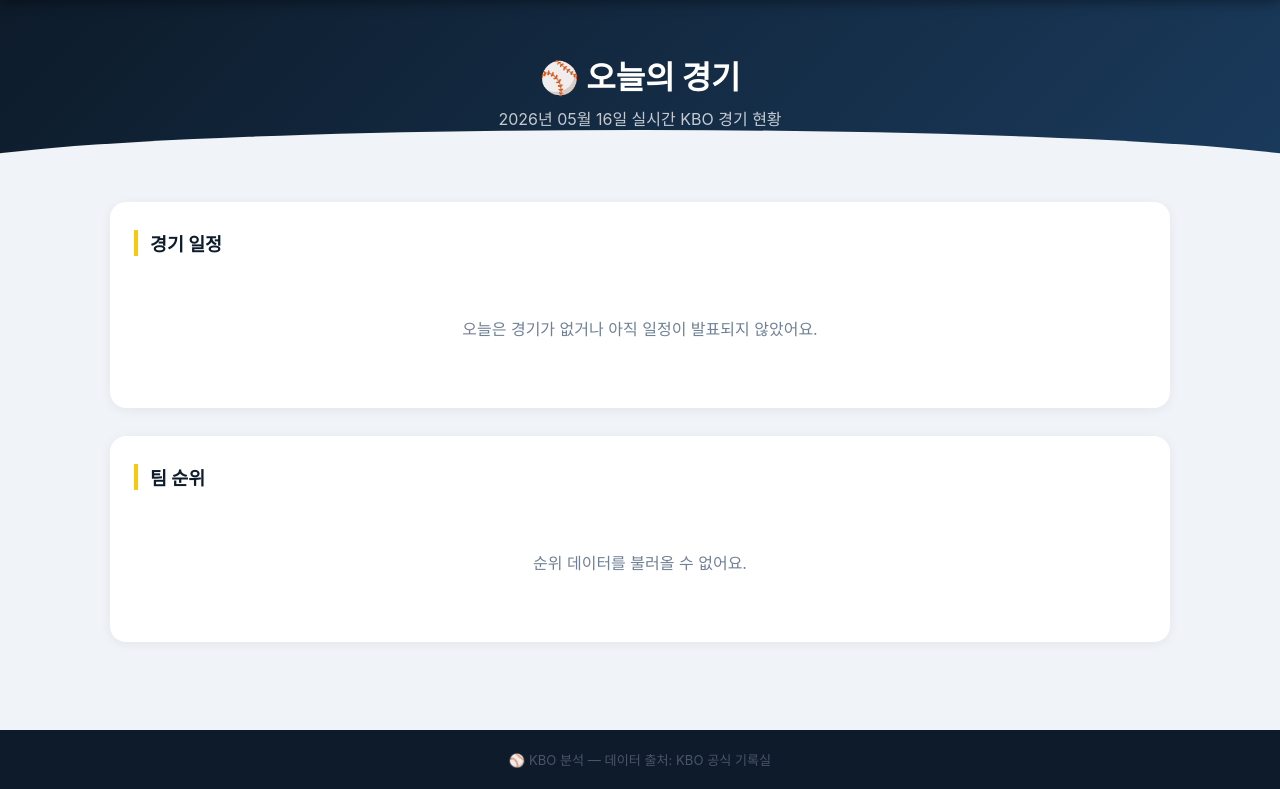
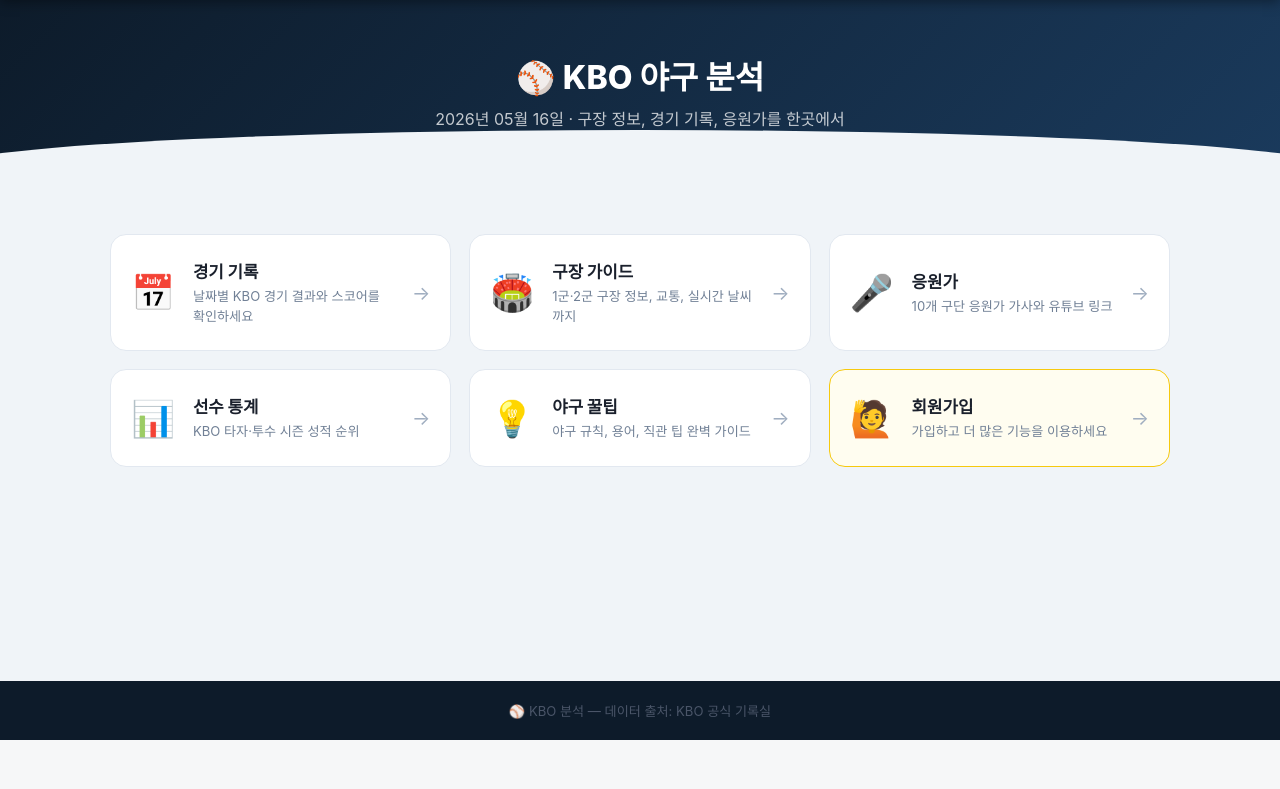
Before and after one commit to Crypto-BangBang/kbo-stats, a Flask app: page / in a window 1280 px wide. Shown: the part 60-849 px from the top of the page. After the commit the page ends 800 px from the top, so only its background shows below. Run offline with Flask 3, Linux system fonts and the light colour scheme; data that the repository does not hold is empty.

Commit message:
refactor: home page as feature hub, remove live scraping

```diff
--- a/app.py
+++ b/app.py
@@ -60,32 +60,11 @@ def load_user(uid):
 with app.app_context():
     db.create_all()
 
-# ── 간단 메모리 캐시 ────────────────────────────────────
-import time
-_cache = {}
-def _cached(key, fn, ttl=300):
-    now = time.time()
-    if key in _cache and now - _cache[key]["t"] < ttl:
-        return _cache[key]["v"]
-    try:
-        v = fn()
-    except Exception:
-        v = _cache[key]["v"] if key in _cache else []
-    _cache[key] = {"v": v, "t": now}
-    return v
-
 # ── 메인 라우트 ─────────────────────────────────────────
 @app.route("/")
 def index():
     today = datetime.now().strftime("%Y년 %m월 %d일")
-    return render_template("index.html", games=[], teams=[], today=today)
-
-@app.route("/api/home")
-def api_home():
-    import json
-    games = _cached("games", get_today_games, 180)
-    teams = _cached("teams", get_team_rankings, 300)
-    return jsonify({"games": games, "teams": teams})
+    return render_template("index.html", today=today)
 
 @app.route("/stats")
 def stats():
--- a/static/style.css
+++ b/static/style.css
@@ -1090,6 +1090,38 @@ main { flex: 1; }
   margin-top: 1px;
 }
 
+/* ── Hub Grid (홈) ───────────────────────────── */
+.hub-grid {
+  display: grid;
+  grid-template-columns: repeat(auto-fill, minmax(280px, 1fr));
+  gap: 18px;
+  margin: 32px 0;
+}
+.hub-card {
+  display: flex;
+  align-items: center;
+  gap: 18px;
+  background: #fff;
+  border-radius: 16px;
+  padding: 24px 20px;
+  border: 1.5px solid #e2e8f0;
+  transition: transform .18s, box-shadow .18s, border-color .18s;
+  cursor: pointer;
+}
+.hub-card:hover {
+  transform: translateY(-3px);
+  box-shadow: 0 8px 24px rgba(0,0,0,.1);
+  border-color: #0d1b2a;
+}
+.hub-card-cta { border-color: #f6c90e; background: #fffdf0; }
+.hub-card-cta:hover { border-color: #e6b800; }
+.hub-icon { font-size: 2.2rem; flex-shrink: 0; }
+.hub-body { flex: 1; }
+.hub-title { font-size: 1.05rem; font-weight: 800; color: #1a202c; margin-bottom: 4px; }
+.hub-desc  { font-size: .82rem; color: #718096; line-height: 1.5; }
+.hub-arrow { font-size: 1.2rem; color: #a0aec0; flex-shrink: 0; transition: transform .18s; }
+.hub-card:hover .hub-arrow { transform: translateX(4px); color: #0d1b2a; }
+
 /* ── Footer ──────────────────────────────────── */
 .footer {
   background: #0d1b2a;
--- a/templates/index.html
+++ b/templates/index.html
@@ -1,120 +1,82 @@
 {% extends "base.html" %}
-{% block title %}경기현황 — KBO 분석{% endblock %}
+{% block title %}KBO 야구 분석{% endblock %}
 
 {% block content %}
 <div class="page-hero">
-  <h1 class="hero-title">⚾ 오늘의 경기</h1>
-  <p class="hero-sub">{{ today }} 실시간 KBO 경기 현황</p>
+  <h1 class="hero-title">⚾ KBO 야구 분석</h1>
+  <p class="hero-sub">{{ today }} · 구장 정보, 경기 기록, 응원가를 한곳에서</p>
 </div>
 
 <div class="container">
 
-  <!-- 오늘 경기 -->
-  <section class="card-section">
-    <h2 class="section-title">경기 일정</h2>
-    <div id="gamesArea">
-      <div class="empty-box"><p>⏳ 경기 정보 불러오는 중...</p></div>
-    </div>
-  </section>
+  <div class="hub-grid">
 
-  <!-- 팀 순위 -->
-  <section class="card-section">
-    <h2 class="section-title">팀 순위</h2>
-    <div id="rankArea">
-      <div class="empty-box"><p>⏳ 순위 불러오는 중...</p></div>
-    </div>
-  </section>
+    <a href="/schedule" class="hub-card">
+      <div class="hub-icon">📅</div>
+      <div class="hub-body">
+        <h3 class="hub-title">경기 기록</h3>
+        <p class="hub-desc">날짜별 KBO 경기 결과와 스코어를 확인하세요</p>
+      </div>
+      <span class="hub-arrow">→</span>
+    </a>
 
-  <!-- 승률 차트 -->
-  <section class="card-section" id="chartSection" style="display:none;">
-    <h2 class="section-title">승률 차트</h2>
-    <div class="chart-wrap">
-      <canvas id="teamChart"></canvas>
-    </div>
-  </section>
+    <a href="/stadium" class="hub-card">
+      <div class="hub-icon">🏟️</div>
+      <div class="hub-body">
+        <h3 class="hub-title">구장 가이드</h3>
+        <p class="hub-desc">1군·2군 구장 정보, 교통, 실시간 날씨까지</p>
+      </div>
+      <span class="hub-arrow">→</span>
+    </a>
+
+    <a href="/cheer" class="hub-card">
+      <div class="hub-icon">🎤</div>
+      <div class="hub-body">
+        <h3 class="hub-title">응원가</h3>
+        <p class="hub-desc">10개 구단 응원가 가사와 유튜브 링크</p>
+      </div>
+      <span class="hub-arrow">→</span>
+    </a>
+
+    <a href="/stats" class="hub-card">
+      <div class="hub-icon">📊</div>
+      <div class="hub-body">
+        <h3 class="hub-title">선수 통계</h3>
+        <p class="hub-desc">KBO 타자·투수 시즌 성적 순위</p>
+      </div>
+      <span class="hub-arrow">→</span>
+    </a>
+
+    <a href="/tips" class="hub-card">
+      <div class="hub-icon">💡</div>
+      <div class="hub-body">
+        <h3 class="hub-title">야구 꿀팁</h3>
+        <p class="hub-desc">야구 규칙, 용어, 직관 팁 완벽 가이드</p>
+      </div>
+      <span class="hub-arrow">→</span>
+    </a>
+
+    {% if not current_user.is_authenticated %}
+    <a href="/register" class="hub-card hub-card-cta">
+      <div class="hub-icon">🙋</div>
+      <div class="hub-body">
+        <h3 class="hub-title">회원가입</h3>
+        <p class="hub-desc">가입하고 더 많은 기능을 이용하세요</p>
+      </div>
+      <span class="hub-arrow">→</span>
+    </a>
+    {% else %}
+    <a href="/schedule" class="hub-card hub-card-cta">
+      <div class="hub-icon">🔍</div>
+      <div class="hub-body">
+        <h3 class="hub-title">오늘 경기 확인</h3>
+        <p class="hub-desc">오늘 날짜 경기 기록 바로 보기</p>
+      </div>
+      <span class="hub-arrow">→</span>
+    </a>
+    {% endif %}
+
+  </div>
 
 </div>
-
-<script>
-fetch('/api/home')
-  .then(r => r.json())
-  .then(data => {
-    renderGames(data.games);
-    renderRanks(data.teams);
-    if (data.teams && data.teams.length) renderChart(data.teams);
-  })
-  .catch(() => {
-    document.getElementById('gamesArea').innerHTML = '<div class="empty-box"><p>데이터를 불러올 수 없어요. 잠시 후 새로고침 해주세요.</p></div>';
-    document.getElementById('rankArea').innerHTML  = '<div class="empty-box"><p>데이터를 불러올 수 없어요.</p></div>';
-  });
-
-function renderGames(games) {
-  if (!games || !games.length) {
-    document.getElementById('gamesArea').innerHTML = '<div class="empty-box"><p>오늘은 경기가 없거나 아직 일정이 발표되지 않았어요.</p></div>';
-    return;
-  }
-  let html = '<div class="games-grid">';
-  games.forEach(g => {
-    const tag  = g.game_code ? `<a href="/game/${g.game_code}" class="game-card game-card-link">` : '<div class="game-card">';
-    const end  = g.game_code ? '</a>' : '</div>';
-    const score = g.score || 'vs';
-    const stad  = g.stadium ? `<div class="game-stadium">📍 ${g.stadium}</div>` : '';
-    const hint  = g.game_code ? '<div class="game-detail-hint">기록 보기 →</div>' : '';
-    html += `${tag}
-      <div class="game-time">${g.time}${g.status ? ' · ' + g.status : ''}</div>
-      <div class="game-teams">
-        <span class="team away">${g.away}</span>
-        <span class="game-score">${score}</span>
-        <span class="team home">${g.home}</span>
-      </div>
-      ${stad}${hint}
-    ${end}`;
-  });
-  html += '</div>';
-  document.getElementById('gamesArea').innerHTML = html;
-}
-
-function renderRanks(teams) {
-  if (!teams || !teams.length) {
-    document.getElementById('rankArea').innerHTML = '<div class="empty-box"><p>순위 데이터를 불러올 수 없어요.</p></div>';
-    return;
-  }
-  const medals = ['🥇','🥈','🥉'];
-  let rows = teams.map((t, i) => `
-    <tr class="${i < 5 ? 'playoff' : ''}">
-      <td class="rank-cell">${medals[i] || t.rank}</td>
-      <td class="team-name">${t.team}</td>
-      <td>${t.games}</td>
-      <td class="win">${t.wins}</td>
-      <td class="loss">${t.losses}</td>
-      <td>${t.draws}</td>
-      <td class="pct">${t.pct}</td>
-      <td>${t.gb}</td>
-    </tr>`).join('');
-  document.getElementById('rankArea').innerHTML = `
-    <div class="table-wrap">
-      <table class="data-table">
-        <thead><tr><th>순위</th><th>팀</th><th>경기</th><th>승</th><th>패</th><th>무</th><th>승률</th><th>게임차</th></tr></thead>
-        <tbody>${rows}</tbody>
-      </table>
-    </div>
-    <p class="table-note">* 상위 5팀 포스트시즌 진출</p>`;
-}
-
-function renderChart(teams) {
-  document.getElementById('chartSection').style.display = '';
-  const labels = teams.map(t => t.team);
-  const pcts   = teams.map(t => t.pct === '-' ? 0 : t.pct);
-  const colors = labels.map((_, i) => `hsl(${210 + i * 15}, 70%, ${55 + i * 2}%)`);
-  new Chart(document.getElementById('teamChart'), {
-    type: 'bar',
-    data: { labels, datasets: [{ label: '승률', data: pcts, backgroundColor: colors, borderRadius: 8 }] },
-    options: {
-      responsive: true,
-      plugins: { legend: { display: false } },
-      scales: { y: { min: 0, max: 1, ticks: { callback: v => (v * 100).toFixed(0) + '%' } } }
-    }
-  });
-}
-</script>
 {% endblock %}
```
Also changed, not shown: fly.toml (added, +19 -0 lines).
